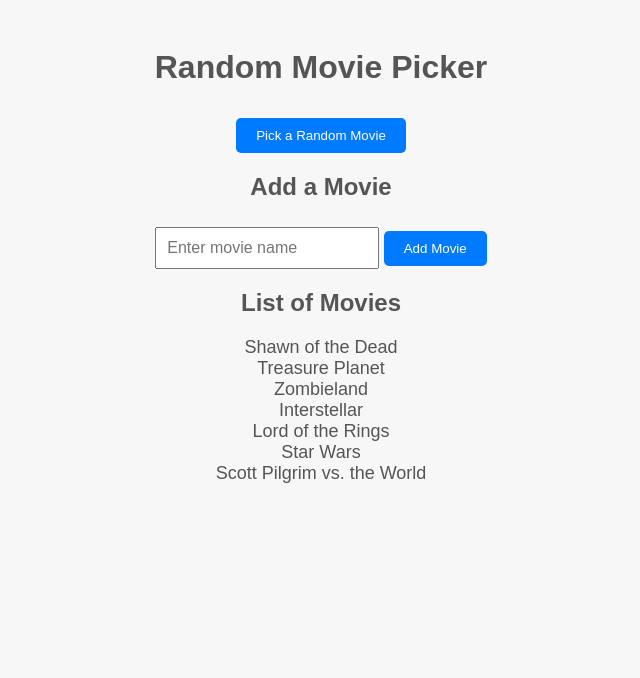
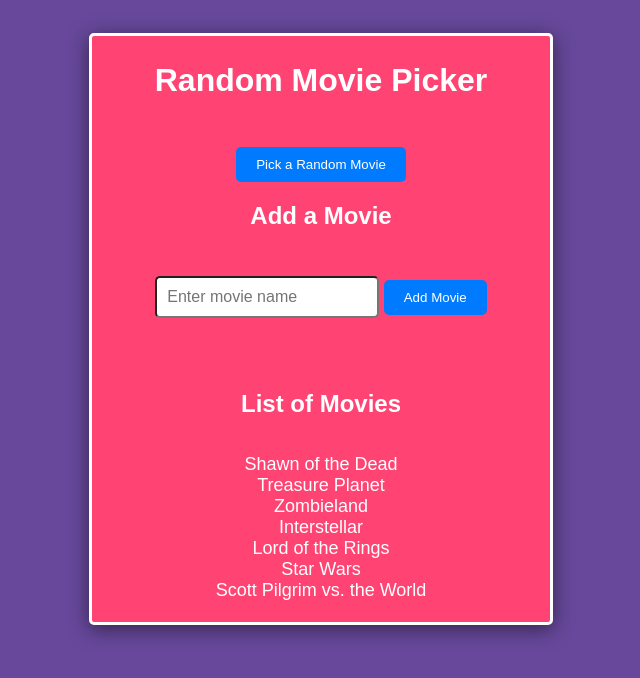
Before and after one commit to christiansanchez-SE/Random-Movie-Generator, a Flask app: page / in a window 1280 px wide. Shown: the top 678 px of the page, without its empty margins (319-959 px from the left). Run offline with Flask 3, Linux system fonts and the light colour scheme.

Commit message:
added styling and notes

```diff
--- a/static/script.js
+++ b/static/script.js
@@ -7,7 +7,7 @@ document.getElementById('randomMovieBtn').addEventListener('click', async functi
     const data = await response.json();
 
     // Now, we update the HTML by showing the random movie in the <p> element with id "movieDisplay"
-    document.getElementById('movieDisplay').textContent = `Random Movie: ${data.movie}`;
+    document.getElementById('movieDisplay').textContent = `${data.movie}`;
 });
 
 // -- Spacer -- //
--- a/static/style.css
+++ b/static/style.css
@@ -1,12 +1,32 @@
 body {
+    display: flex;
+    flex-direction: column;
+    align-items: center;
+    justify-content: center;
     font-family: Arial, sans-serif;
-    background-color: #f7f7f7;
+    background-color: rgb(103, 72, 155);
     text-align: center;
     padding: 20px;
 }
 
+.movieGene{
+    display: flex;
+    flex-direction: column;
+    align-items: center;
+    justify-content: center;
+    width: 35vw;
+    padding: 5px;
+    margin: 5px;
+    background-color: #ff4473;
+    border-width: 3px;
+    border-color: white;
+    border-style: solid;
+    border-radius: 5px;
+    box-shadow: 0 4px 20px rgba(0, 0, 0, 0.507);
+}
+
 h1, h2 {
-    color: #555;
+    color: white;
 }
 
 button {
@@ -31,6 +51,7 @@ input[type="text"] {
     padding: 10px;
     font-size: 16px;
     width: 200px;
+    border-radius: 5px;
 }
 
 ul {
@@ -40,5 +61,10 @@ ul {
 
 li {
     font-size: 18px;
-    color: #555;
+    color: white;
 }
+
+
+#movieDisplay{
+    color: white;
+}
--- a/templates/index.html
+++ b/templates/index.html
@@ -10,13 +10,17 @@
     <link rel="stylesheet" href="{{ url_for('static', filename='style.css') }}">
 </head>
 <body>
+
+<div class="movieGene">
     <h1>Random Movie Picker</h1>
 
 <!-- Spacer -->
 
+<div class="display-container">
     <!-- Button to pick a random movie -->
+    <p id="movieDisplay"></p>
     <button id="randomMovieBtn">Pick a Random Movie</button>
-    <p id="movieDisplay"></p>
+</div>
 
 <!-- Spacer -->
 
@@ -24,7 +28,7 @@
         <h2>Add a Movie</h2>
         <form id="addMovieForm">
             <!-- Input field where users can type in a new movie -->
-            <input type="text" id="movieInput" placeholder="Enter movie name">
+            <input type="text" id="movieInput" class="movie-input smooth-type" placeholder="Enter movie name">
             <!-- Button to submit the form -->
             <button type="submit">Add Movie</button>
         </form>
@@ -45,5 +49,7 @@
 
     <!-- Link to the external JavaScript file -->
     <script src="{{ url_for('static', filename='script.js') }}"></script>
+
+</div>
 </body>
 </html>
```
